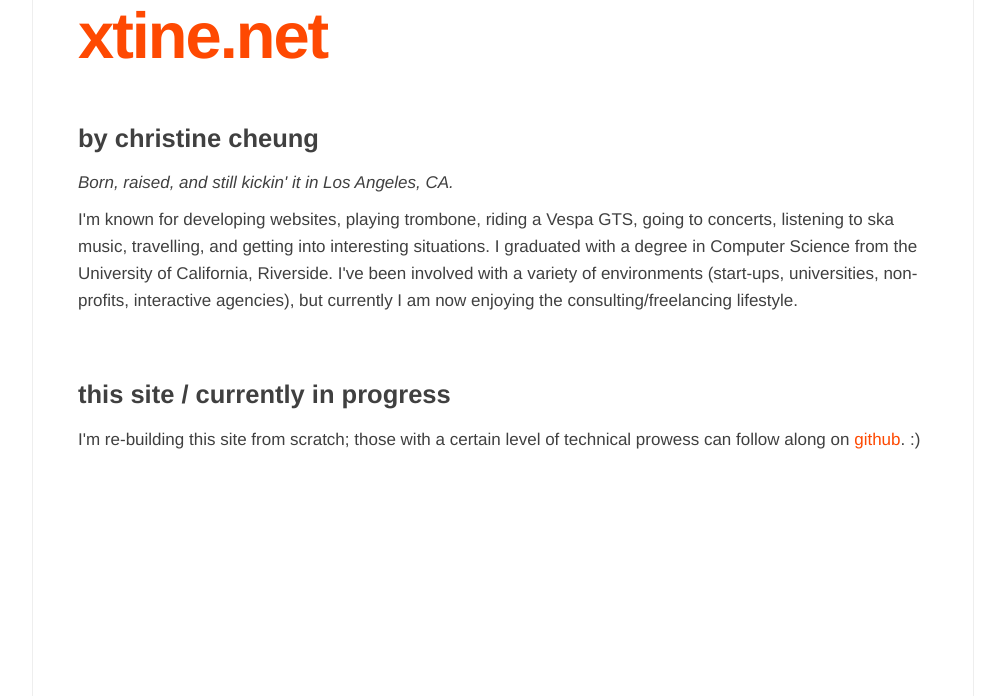
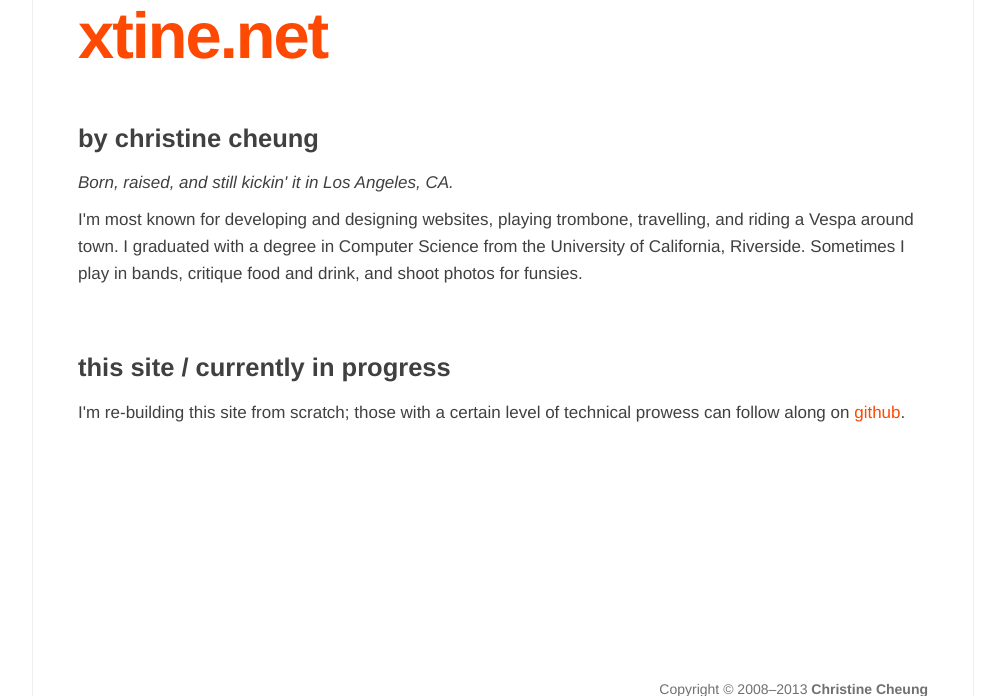
Before and after one commit to xtine/xtine.net, a Flask app: page / in a window 1280 px wide. Shown: the part 32-728 px from the top of the page, without its empty margins (137-1142 px from the left). Run offline with Flask 2, Linux system fonts and the light colour scheme.

Commit message:
update to opening blurb

```diff
--- a/templates/index.html
+++ b/templates/index.html
@@ -6,13 +6,13 @@
 
                 <h2>by christine cheung</h2>
                 <p><em>Born, raised, and still kickin' it in Los Angeles, CA.</em></p>
-                <p>I'm known for developing websites, playing trombone, riding a Vespa GTS, going to concerts, listening to ska music, travelling, and getting into interesting situations. I graduated with a degree in Computer Science from the University of California, Riverside. I've been involved with a variety of environments (start-ups, universities, non-profits, interactive agencies), but currently I am now enjoying the consulting/freelancing lifestyle.</p>
+                <p>I'm most known for developing and designing websites, playing trombone, travelling, and riding a Vespa around town. I graduated with a degree in Computer Science from the University of California, Riverside. Sometimes I play in bands, critique food and drink, and shoot photos for funsies.</p>
 
             </div>
 
             <div class="post">
                 <h2>this site / currently in progress</h2>
-                <p>I'm re-building this site from scratch; those with a certain level of technical prowess can follow along on <a href="https://github.com/xtine/xtine.net/tree/redesign">github</a>. :)</p>
+                <p>I'm re-building this site from scratch; those with a certain level of technical prowess can follow along on <a href="https://github.com/xtine/xtine.net/tree/redesign">github</a>.</p>
             </div>
 
 {% endblock content %}
```
